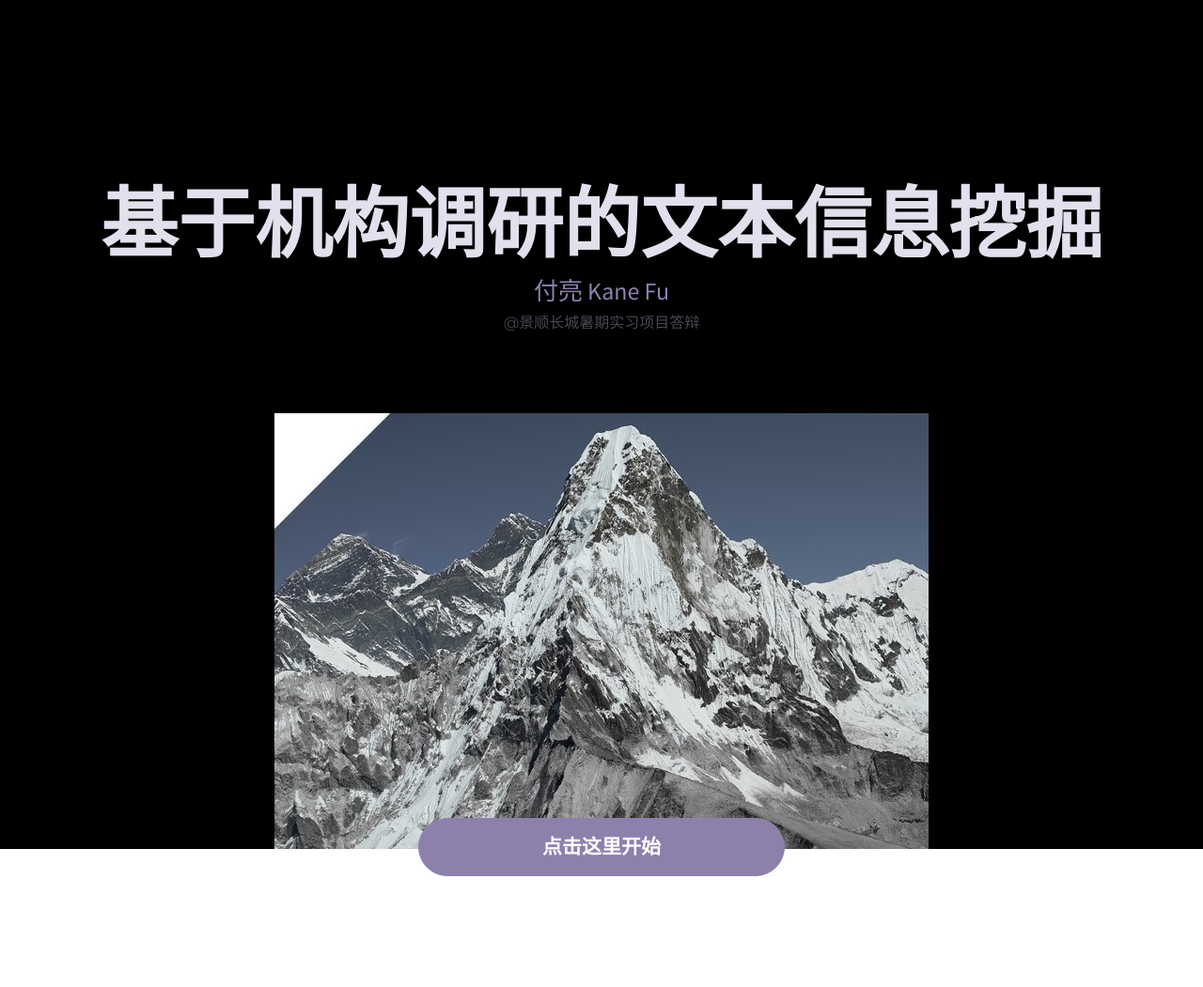
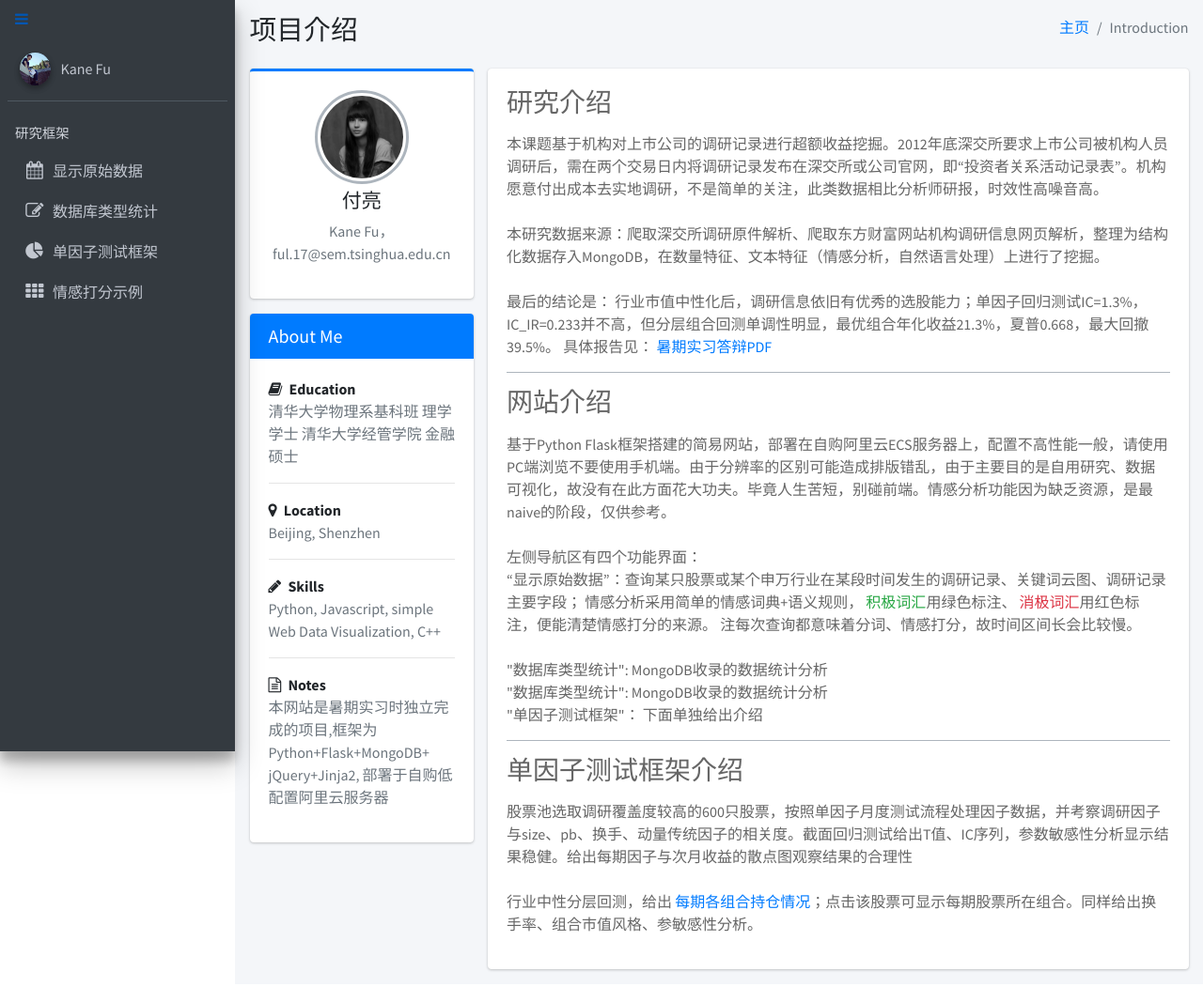
Before and after one commit to KaneFu/myWebsite, a Flask app: page / in a window 1280 px wide. Shown: the whole page at 94% size. Run offline with Flask 2, Linux system fonts and the light colour scheme; parts of the project's set-up code (start-up, migrations or seed data) failed here and were passed over; some libraries are stand-ins or nearby versions.

Commit message:
add mainpage

```diff
--- a/app.py
+++ b/app.py
@@ -111,13 +111,8 @@ tfidf_model =  TfidfModel.load(material_path+'after2015_tfidf')
 
 
 
-
 @app.route('/', methods=['GET','POST'])
 def index():
-    return render_template('welcome_page.html',ipv4=IPV4)
-
-@app.route('/outline', methods=['GET','POST'])
-def outline():
     return render_template('outline.html')
 
 
--- a/templates/outline.html
+++ b/templates/outline.html
@@ -1,226 +1,132 @@
-{% extends "base.html" %}
-{% block content %}
+{% extends "base.html" %} {% block content %}
 <!-- Content Wrapper. Contains page content -->
-<div class="content-wrapper" style="min-height: 886px;">
+<div class="content-wrapper" style="min-height: 904px;">
     <!-- Content Header (Page header) -->
-    <div class="content-header">
+    <section class="content-header">
         <div class="container-fluid">
             <div class="row mb-2">
                 <div class="col-sm-6">
-                    <h1 class="m-0 text-dark">展示大纲</h1>
+                    <h1>项目介绍</h1>
+                </div>
+                <div class="col-sm-6">
+                    <ol class="breadcrumb float-sm-right">
+                        <li class="breadcrumb-item"><a href="http://http://120.79.242.98:5000/outline">主页</a></li>
+                        <li class="breadcrumb-item active">Introduction</li>
+                    </ol>
+                </div>
+            </div>
+        </div>
+        <!-- /.container-fluid -->
+    </section>
+    <!-- Main content -->
+    <section class="content">
+        <div class="container-fluid">
+            <div class="row">
+                <div class="col-md-3">
+                    <!-- Profile Image -->
+                    <div class="card card-primary card-outline">
+                        <div class="card-body box-profile">
+                            <div class="text-center">
+                                <img class="profile-user-img img-fluid img-circle" src="../../dist/img/user4-128x128.jpg" alt="User profile picture">
+                            </div>
+                            <h3 class="profile-username text-center">付亮</h3>
+                            <p class="text-muted text-center">Kane Fu，ful.17@sem.tsinghua.edu.cn</p>
+                        </div>
+                        <!-- /.card-body -->
+                    </div>
+                    <!-- /.card -->
+                    <!-- About Me Box -->
+                    <div class="card card-primary">
+                        <div class="card-header">
+                            <h3 class="card-title">About Me</h3>
+                        </div>
+                        <!-- /.card-header -->
+                        <div class="card-body">
+                            <strong><i class="fa fa-book mr-1"></i> Education</strong>
+                            <p class="text-muted">清华大学物理系基科班 理学学士 清华大学经管学院 金融硕士</p>
+                            <hr>
+                            <strong><i class="fa fa-map-marker mr-1"></i> Location</strong>
+                            <p class="text-muted">Beijing, Shenzhen</p>
+                            <hr>
+                            <strong><i class="fa fa-pencil mr-1"></i> Skills</strong>
+                            <p class="text-muted">
+                                <span class="tag tag-danger">Python, Javascript, simple Web Data Visualization, C++</span>
+                            </p>
+                            <hr>
+                            <strong><i class="fa fa-file-text-o mr-1"></i> Notes</strong>
+                            <p class="text-muted">本网站是暑期实习时独立完成的项目,框架为Python+Flask+MongoDB+ jQuery+Jinja2, 部署于自购低配置阿里云服务器
+                            </p>
+                        </div>
+                        <!-- /.card-body -->
+                    </div>
+                    <!-- /.card -->
                 </div>
                 <!-- /.col -->
-                <div class="col-sm-6">
-                    <ol class="breadcrumb float-sm-right">
-                        <li class="breadcrumb-item"><a href="http://127.0.0.1:5000/outline">主页</a></li>
-                        <li class="breadcrumb-item active">展示大纲</li>
-                    </ol>
+                <div class="col-md-9">
+                    <div class="card">
+                        <!-- /.card-header -->
+                        <div class="card-body">
+                            <div class="tab-content">
+                                <div class="active tab-pane" id="activity">
+                                    <!-- Post -->
+                                    <div class="post">
+                                        <div class="user-block">
+                                            <h3>
+                          研究介绍
+                        </h3>
+                                        </div>
+                                        本课题基于机构对上市公司的调研记录进行超额收益挖掘。2012年底深交所要求上市公司被机构人员调研后，需在两个交易日内将调研记录发布在深交所或公司官网，即“投资者关系活动记录表”。机构愿意付出成本去实地调研，不是简单的关注，此类数据相比分析师研报，时效性高噪音高。
+                                        <br>
+                                        <br> 本研究数据来源：爬取深交所调研原件解析、爬取东方财富网站机构调研信息网页解析，整理为结构化数据存入MongoDB，在数量特征、文本特征（情感分析，自然语言处理）上进行了挖掘。
+                                        <br>
+                                        <br> 最后的结论是： 行业市值中性化后，调研信息依旧有优秀的选股能力；单因子回归测试IC=1.3%， IC_IR=0.233并不高，但分层组合回测单调性明显，最优组合年化收益21.3%，夏普0.668，最大回撤39.5%。 具体报告见：
+                                        <a href="present.pdf" target="_blank">暑期实习答辩PDF</a>
+                                    </div>
+                                    <!-- Post -->
+                                    <div class="post">
+                                        <div class="user-block">
+                                            <h3>
+                          网站介绍
+                        </h3>
+                                        </div>
+                                        基于Python Flask框架搭建的简易网站，部署在自购阿里云ECS服务器上，配置不高性能一般，请使用PC端浏览不要使用手机端。由于分辨率的区别可能造成排版错乱，由于主要目的是自用研究、数据可视化，故没有在此方面花大功夫。毕竟人生苦短，别碰前端。情感分析功能因为缺乏资源，是最naive的阶段，仅供参考。
+                                        <br>
+                                        <br> 左侧导航区有四个功能界面：
+                                        <br> “显示原始数据”：查询某只股票或某个申万行业在某段时间发生的调研记录、关键词云图、调研记录主要字段； 情感分析采用简单的情感词典+语义规则，
+                                        <text class="text-success">积极词汇</text>用绿色标注、
+                                        <text class="text-danger">消极词汇</text>用红色标注，便能清楚情感打分的来源。 注每次查询都意味着分词、情感打分，故时间区间长会比较慢。
+                                        <br>
+                                        <br> "数据库类型统计": MongoDB收录的数据统计分析
+                                        <br> "数据库类型统计": MongoDB收录的数据统计分析
+                                        <br> "单因子测试框架"： 下面单独给出介绍
+                                    </div>
+                                    <!-- Post -->
+                                    <div class="post">
+                                        <div class="user-block">
+                                            <h3>
+                          单因子测试框架介绍
+                        </h3>
+                                        </div>
+                                        <p>
+                                            股票池选取调研覆盖度较高的600只股票，按照单因子月度测试流程处理因子数据，并考察调研因子与size、pb、换手、动量传统因子的相关度。截面回归测试给出T值、IC序列，参数敏感性分析显示结果稳健。给出每期因子与次月收益的散点图观察结果的合理性
+                                            <br>
+                                            <br> 行业中性分层回测，给出
+                                            <text class="text-primary">每期各组合持仓情况</text>；点击该股票可显示每期股票所在组合。同样给出换手率、组合市值风格、参敏感性分析。
+                                        </p>
+                                    </div>
+                                </div>
+                                <!-- /.tab-pane -->
+                                <!-- /.tab-pane -->
+                            </div>
+                            <!-- /.tab-content -->
+                        </div>
+                        <!-- /.card-body -->
+                    </div>
+                    <!-- /.nav-tabs-custom -->
                 </div>
                 <!-- /.col -->
             </div>
             <!-- /.row -->
-        </div>
-        <!-- /.container-fluid -->
-    </div>
-    <!-- /.content-header -->
-    <!-- Main content -->
-    <section class="content">
-        <div class="container-fluid">
-            <!-- Small boxes (Stat box) -->
-            <div class="row">
-                <div class="col-lg-4 col-6">
-                    <!-- small box -->
-                    <div class="small-box bg-info">
-                        <div class="inner">
-                            <h3>150</h3>
-                            <p>New Orders</p>
-                            <ul>
-                                <li>Lorem ipsum dolor sit amet</li>
-                                <li>Consectetur adipiscing elit</li>
-                                <li>Integer molestie lorem at massa</li>
-                                <li>Facilisis in pretium nisl aliquet</li>
-                                <li>Nulla volutpat aliquam velit
-                                    <ul>
-                                        <li>Phasellus iaculis neque</li>
-                                        <li>Purus sodales ultricies</li>
-                                        <li>Vestibulum laoreet porttitor sem</li>
-                                        <li>Ac tristique libero volutpat at</li>
-                                    </ul>
-                                </li>
-                                <li>Faucibus porta lacus fringilla vel</li>
-                                <li>Aenean sit amet erat nunc</li>
-                                <li>Eget porttitor lorem</li>
-                            </ul>
-                            <p></p>
-                        </div>
-                        <div class="icon">
-                            <i class="ion ion-bag"></i>
-                        </div>
-                        <a href="file:///Users/BurNingS/Desktop/%E5%88%AB%E4%BA%BA%E7%9A%84%E6%A8%A1%E6%9D%BF/cpts_992_bmf.0-alpha%20copy/index.html#" class="small-box-footer">More info <i class="fa fa-arrow-circle-right"></i></a>
-                    </div>
-                </div>
-                <!-- ./col -->
-                <div class="col-lg-4 col-6">
-                    <!-- small box -->
-                    <div class="small-box bg-success">
-                        <div class="inner">
-                            <h3>53<sup style="font-size: 20px">%</sup></h3>
-                            <p>Bounce Rate</p>
-                            <ul>
-                                <li>Lorem ipsum dolor sit amet</li>
-                                <li>Consectetur adipiscing elit</li>
-                                <li>Integer molestie lorem at massa</li>
-                                <li>Facilisis in pretium nisl aliquet</li>
-                                <li>Nulla volutpat aliquam velit
-                                    <ul>
-                                        <li>Phasellus iaculis neque</li>
-                                        <li>Purus sodales ultricies</li>
-                                        <li>Vestibulum laoreet porttitor sem</li>
-                                        <li>Ac tristique libero volutpat at</li>
-                                    </ul>
-                                </li>
-                                <li>Faucibus porta lacus fringilla vel</li>
-                                <li>Aenean sit amet erat nunc</li>
-                                <li>Eget porttitor lorem</li>
-                            </ul>
-                        </div>
-                        <div class="icon">
-                            <i class="ion ion-stats-bars"></i>
-                        </div>
-                        <a href="file:///Users/BurNingS/Desktop/%E5%88%AB%E4%BA%BA%E7%9A%84%E6%A8%A1%E6%9D%BF/cpts_992_bmf.0-alpha%20copy/index.html#" class="small-box-footer">More info <i class="fa fa-arrow-circle-right"></i></a>
-                    </div>
-                </div>
-                <!-- ./col -->
-                <div class="col-lg-4 col-6">
-                    <!-- small box -->
-                    <div class="small-box bg-warning">
-                        <div class="inner">
-                            <h3>44</h3>
-                            <p>User Registrations</p>
-                            <ul>
-                                <li>Lorem ipsum dolor sit amet</li>
-                                <li>Consectetur adipiscing elit</li>
-                                <li>Integer molestie lorem at massa</li>
-                                <li>Facilisis in pretium nisl aliquet</li>
-                                <li>Nulla volutpat aliquam velit
-                                    <ul>
-                                        <li>Phasellus iaculis neque</li>
-                                        <li>Purus sodales ultricies</li>
-                                        <li>Vestibulum laoreet porttitor sem</li>
-                                        <li>Ac tristique libero volutpat at</li>
-                                    </ul>
-                                </li>
-                                <li>Faucibus porta lacus fringilla vel</li>
-                                <li>Aenean sit amet erat nunc</li>
-                                <li>Eget porttitor lorem</li>
-                            </ul>
-                        </div>
-                        <div class="icon">
-                            <i class="ion ion-person-add"></i>
-                        </div>
-                        <a href="file:///Users/BurNingS/Desktop/%E5%88%AB%E4%BA%BA%E7%9A%84%E6%A8%A1%E6%9D%BF/cpts_992_bmf.0-alpha%20copy/index.html#" class="small-box-footer">More info <i class="fa fa-arrow-circle-right"></i></a>
-                    </div>
-                </div>
-                <!-- ./col -->
-                <!-- ./col -->
-            </div>
-            <!-- /.row -->
-            <!-- Main row -->
-            <div class="row">
-                <!-- right col -->
-                <div class="col-lg-4 col-6">
-                    <!-- small box -->
-                    <div class="small-box bg-success">
-                        <div class="inner">
-                            <h3>53<sup style="font-size: 20px">%</sup></h3>
-                            <p>Bounce Rate</p>
-                            <ul>
-                                <li>Lorem ipsum dolor sit amet</li>
-                                <li>Consectetur adipiscing elit</li>
-                                <li>Integer molestie lorem at massa</li>
-                                <li>Facilisis in pretium nisl aliquet</li>
-                                <li>Nulla volutpat aliquam velit
-                                    <ul>
-                                        <li>Phasellus iaculis neque</li>
-                                        <li>Purus sodales ultricies</li>
-                                        <li>Vestibulum laoreet porttitor sem</li>
-                                        <li>Ac tristique libero volutpat at</li>
-                                    </ul>
-                                </li>
-                                <li>Faucibus porta lacus fringilla vel</li>
-                                <li>Aenean sit amet erat nunc</li>
-                                <li>Eget porttitor lorem</li>
-                            </ul>
-                        </div>
-                        <div class="icon">
-                            <i class="ion ion-stats-bars"></i>
-                        </div>
-                        <a href="file:///Users/BurNingS/Desktop/%E5%88%AB%E4%BA%BA%E7%9A%84%E6%A8%A1%E6%9D%BF/cpts_992_bmf.0-alpha%20copy/index.html#" class="small-box-footer">More info <i class="fa fa-arrow-circle-right"></i></a>
-                    </div>
-                </div>
-                <div class="col-lg-4 col-6">
-                    <!-- small box -->
-                    <div class="small-box bg-warning">
-                        <div class="inner">
-                            <h3>44</h3>
-                            <p>User Registrations</p>
-                            <ul>
-                                <li>Lorem ipsum dolor sit amet</li>
-                                <li>Consectetur adipiscing elit</li>
-                                <li>Integer molestie lorem at massa</li>
-                                <li>Facilisis in pretium nisl aliquet</li>
-                                <li>Nulla volutpat aliquam velit
-                                    <ul>
-                                        <li>Phasellus iaculis neque</li>
-                                        <li>Purus sodales ultricies</li>
-                                        <li>Vestibulum laoreet porttitor sem</li>
-                                        <li>Ac tristique libero volutpat at</li>
-                                    </ul>
-                                </li>
-                                <li>Faucibus porta lacus fringilla vel</li>
-                                <li>Aenean sit amet erat nunc</li>
-                                <li>Eget porttitor lorem</li>
-                            </ul>
-                        </div>
-                        <div class="icon">
-                            <i class="ion ion-person-add"></i>
-                        </div>
-                        <a href="file:///Users/BurNingS/Desktop/%E5%88%AB%E4%BA%BA%E7%9A%84%E6%A8%A1%E6%9D%BF/cpts_992_bmf.0-alpha%20copy/index.html#" class="small-box-footer">More info <i class="fa fa-arrow-circle-right"></i></a>
-                    </div>
-                </div>
-                <div class="col-lg-4 col-6">
-                    <!-- small box -->
-                    <div class="small-box bg-info">
-                        <div class="inner">
-                            <h3>150</h3>
-                            <p>New Orders</p>
-                            <ul>
-                                <li>Lorem ipsum dolor sit amet</li>
-                                <li>Consectetur adipiscing elit</li>
-                                <li>Integer molestie lorem at massa</li>
-                                <li>Facilisis in pretium nisl aliquet</li>
-                                <li>Nulla volutpat aliquam velit
-                                    <ul>
-                                        <li>Phasellus iaculis neque</li>
-                                        <li>Purus sodales ultricies</li>
-                                        <li>Vestibulum laoreet porttitor sem</li>
-                                        <li>Ac tristique libero volutpat at</li>
-                                    </ul>
-                                </li>
-                                <li>Faucibus porta lacus fringilla vel</li>
-                                <li>Aenean sit amet erat nunc</li>
-                                <li>Eget porttitor lorem</li>
-                            </ul>
-                            <p></p>
-                        </div>
-                        <div class="icon">
-                            <i class="ion ion-bag"></i>
-                        </div>
-                        <a href="file:///Users/BurNingS/Desktop/%E5%88%AB%E4%BA%BA%E7%9A%84%E6%A8%A1%E6%9D%BF/cpts_992_bmf.0-alpha%20copy/index.html#" class="small-box-footer">More info <i class="fa fa-arrow-circle-right"></i></a>
-                    </div>
-                </div>
-            </div>
-            <!-- /.row (main row) -->
         </div>
         <!-- /.container-fluid -->
     </section>
--- a/templates/welcome_page.html
+++ b/templates/welcome_page.html
@@ -24,10 +24,10 @@
 		<div class="container">
 			<div class="text-block">
 				<div class="heading-holder">
-					<h1>基于机构调研的文本信息挖掘</h1>
+					<h1>基于机构调研的超额收益挖掘</h1>
 				</div>
 				<p class="tagline">付亮 Kane Fu</p>
-				<span class="info">@景顺长城暑期实习项目答辩</span>
+				<!-- <span class="info">@景顺长城暑期实习项目答辩</span> -->
 			</div>
 		</div>
 		<img src="static/img/investco.jpg" alt="" class="bg-stretch">
@@ -35,7 +35,7 @@
 	<section class="main">
 		<div class="container">
 			<div id="cta">
-				<a href="http://{{ipv4}}/original_docs" class="btn btn-primary rounded">点击这里开始</a>
+				<a href="http://{{ipv4}}/outline" class="btn btn-primary rounded">点击这里开始</a>
 
 			</div>
 
```
Also changed, not shown: 1 other file.
